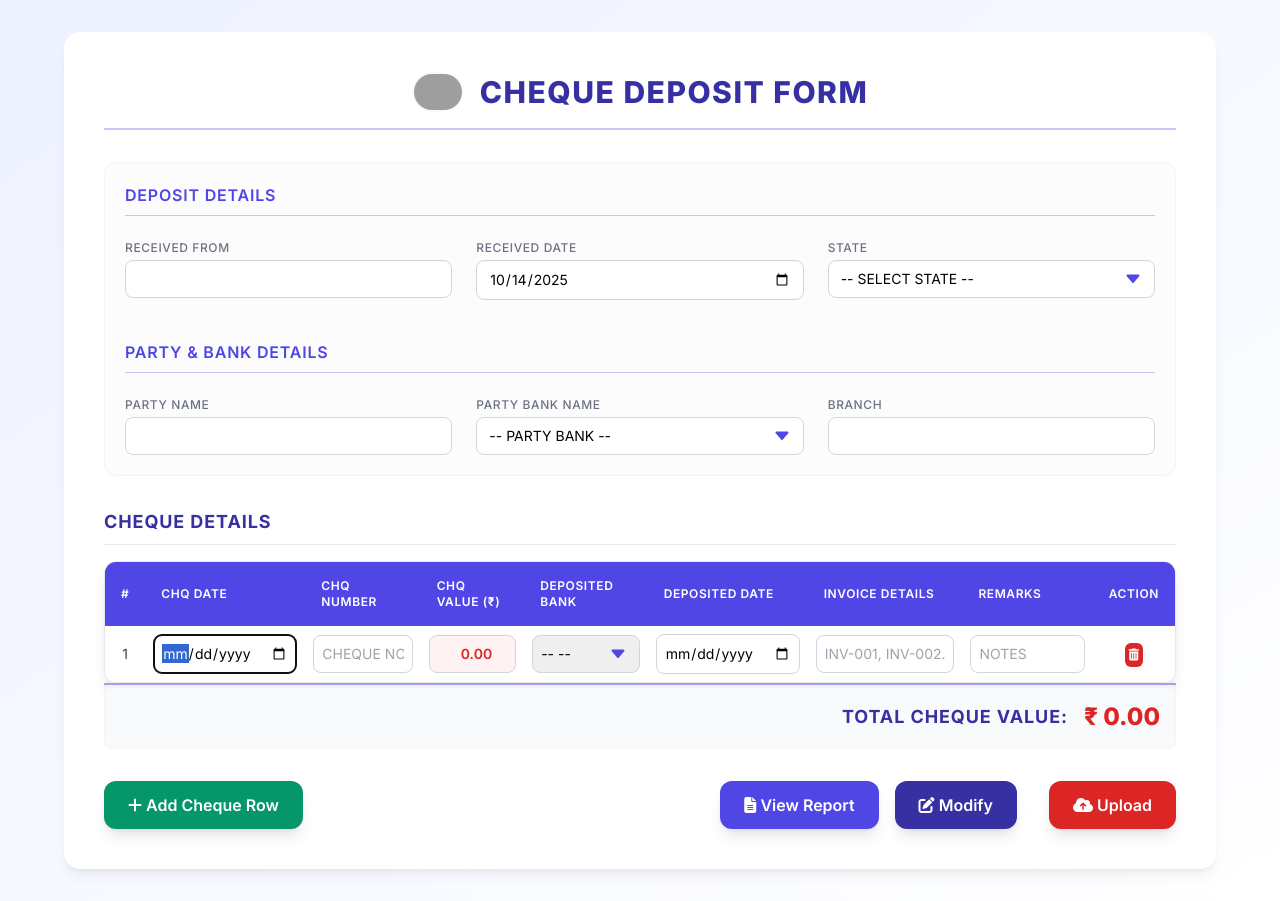
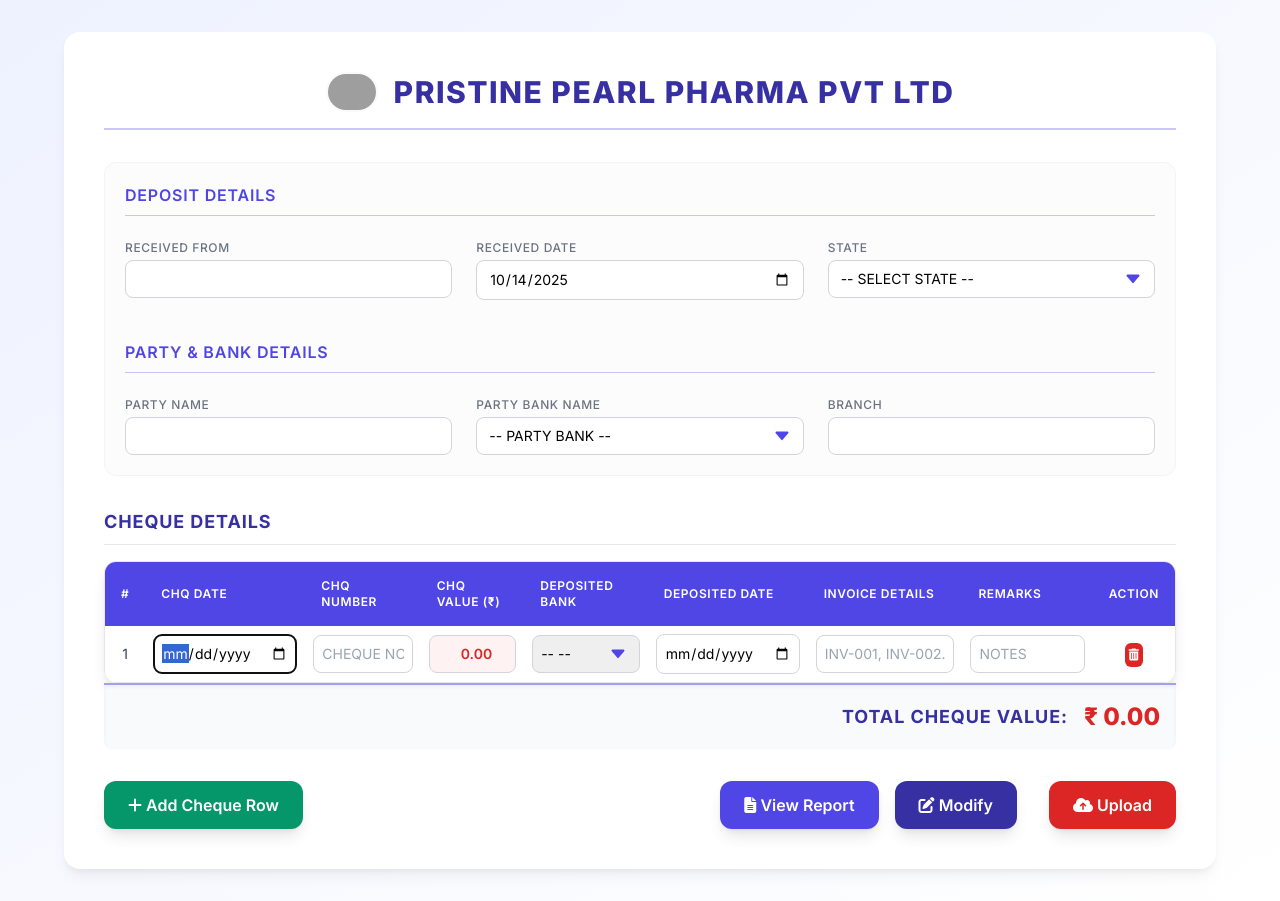
Before and after one commit to PristinePearl/chq, a plain HTML site: page index.html in a window 1280 px wide. Drawn offline with nearby package versions, Linux system fonts and the light colour scheme; grey boxes are pictures that could not be loaded.

Commit message:
Update index.html

```diff
--- a/index.html
+++ b/index.html
@@ -114,7 +114,7 @@
           <img src="https://www.pristinepearlpharma.in/images/alt-logo.png"
                alt="Pristine Pearl Pharma Logo"
                class="h-10 w-auto mr-4 rounded-full p-0.5 bg-gray-50 transition duration-300 hover:scale-105">
-          CHEQUE DEPOSIT FORM
+          PRISTINE PEARL PHARMA PVT LTD
       </h1>
 
       <div class="p-5 border border-gray-100 rounded-xl bg-gray-50/50 mb-8 space-y-6">
```
